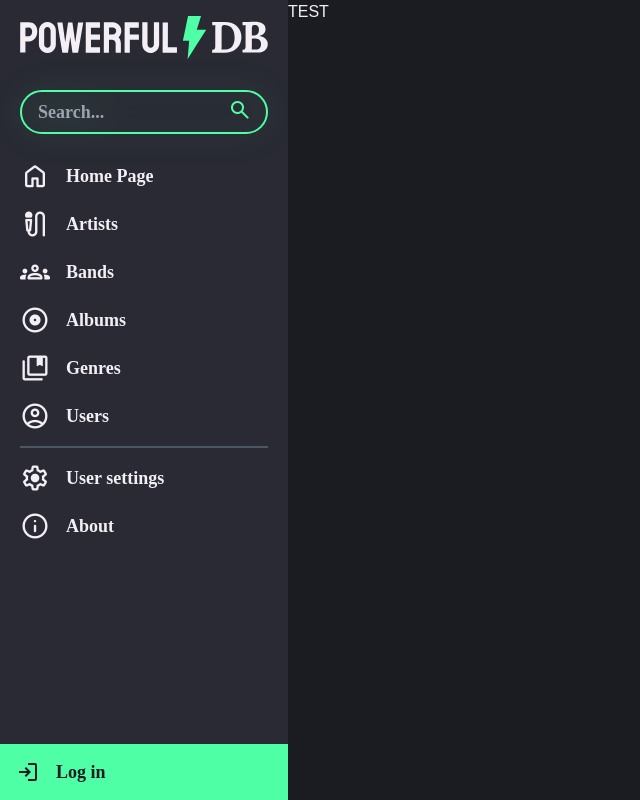
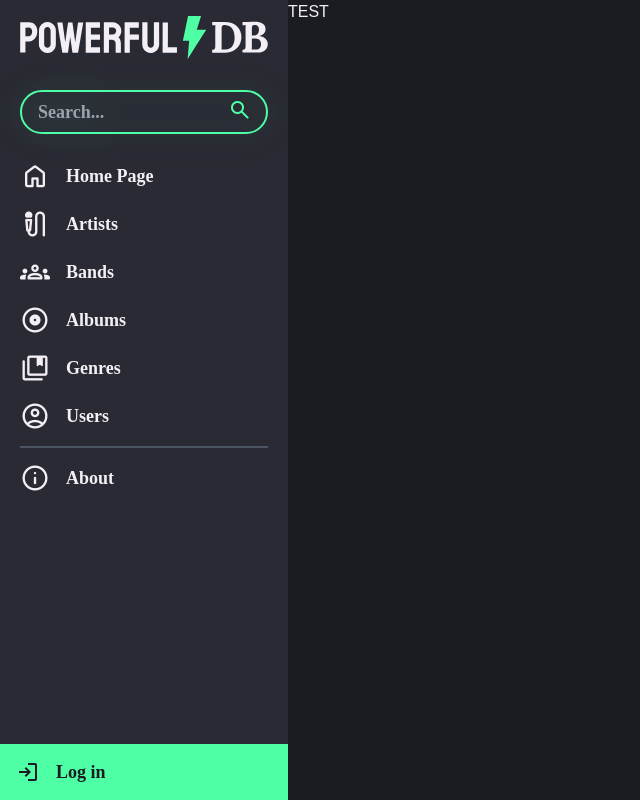
Before and after one commit to ProjectPresto/PowerfulDB, a Next.js app: page /album in a window 1280 px wide. Shown: the whole page, without its empty margins (0-640 px from the left). Built offline with nearby package versions, Linux system fonts and the light colour scheme.

Commit message:
Added auth parameter to options in Sidebar
Auth parameter ensures that options with auth set to true don't display if user is not authenticated.

```diff
--- a/components/layouts/SideBar.tsx
+++ b/components/layouts/SideBar.tsx
@@ -21,6 +21,7 @@ const SideBar: NextComponentType<NextPageContext, {}, Props> = (props: Props) =>
     label: string;
     icon: string;
     url: string;
+    auth?: boolean;
   };
 
   const primaryOptions: sideBarOptions[] = [
@@ -33,11 +34,12 @@ const SideBar: NextComponentType<NextPageContext, {}, Props> = (props: Props) =>
   ];
 
   const secondaryOptions: sideBarOptions[] = [
-    { label: "User settings", icon: "settings", url: "/user/settings" },
+    { label: "User settings", icon: "settings", url: "/user/settings", auth: true },
     { label: "About", icon: "info", url: "/about" },
   ];
 
-  const displayOption = (label: string, icon: string, url: string): ReactElement => {
+  const displayOption = (label: string, icon: string, url: string, auth?: boolean): ReactElement | null => {
+    if (auth && !contributor) return null;
     return (
       <div key={label}>
         <Link href={url}>
@@ -67,9 +69,9 @@ const SideBar: NextComponentType<NextPageContext, {}, Props> = (props: Props) =>
         <SearchInput />
 
         <div className="grid w-full gap-3 md:gap-2 xl:gap-3">
-          {primaryOptions.map(({ label, icon, url }) => displayOption(label, icon, url))}
+          {primaryOptions.map(({ label, icon, url, auth }) => displayOption(label, icon, url, auth))}
           <hr className="border-t-2 border-t-gray-600" />
-          {secondaryOptions.map(({ label, icon, url }) => displayOption(label, icon, url))}
+          {secondaryOptions.map(({ label, icon, url, auth }) => displayOption(label, icon, url, auth))}
         </div>
 
         <div className="w-full max-w-sm md:absolute inset-x-0 bottom-0 bg-primary-accent text-secondary-dark px-3 md:px-4 py-3">
```
